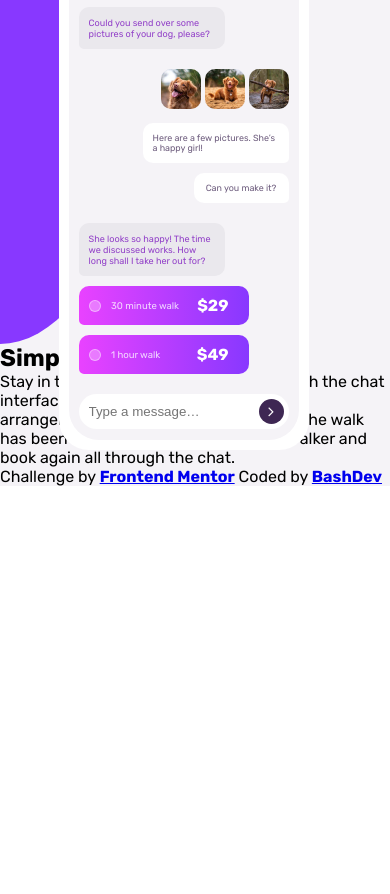
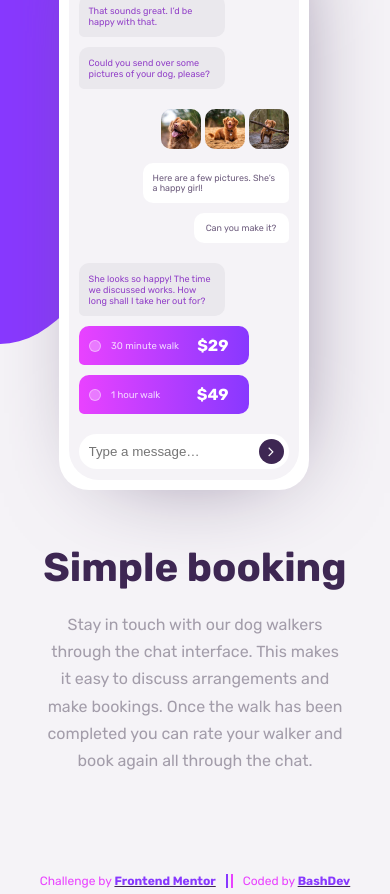
Before and after one commit to Abdulraheembashir043/chat-app-css-illustration, a plain HTML site: page index.html in a window 390 px wide. Shown: the part 206-1100 px from the top of the page. Before the commit the page ends 844 px from the top, so only its background shows below. Drawn offline with Linux system fonts and the light colour scheme.

Commit message:
final code for mobile view

```diff
--- a/index.html
+++ b/index.html
@@ -78,10 +78,10 @@
         your walker and book again all through the chat.</p>
     </section>
 
-    <div class="profile">
+    <footer>
       <span id="fspan">Challenge by <a href="https://www.frontendmentor.io?ref=challenge" target="_blank"><strong>Frontend Mentor</strong></a></span>
       <span id="sspan">Coded by <a href="https://github.com/abdulraheembashir043"><strong>BashDev</strong></a></span>
-    </div>
+    </footer>
 
   </div> <!-- End of wrapper -->
 </body>
--- a/styles/style.scss
+++ b/styles/style.scss
@@ -1,3 +1,4 @@
+// ########## Default ##########
 * {
   margin: 0;
   padding: 0;
@@ -5,6 +6,7 @@
 body {
   box-sizing: border-box;
   font-family: 'Rubik', sans-serif;
+  background: hsl(270, 20%, 96%);
 }
 header, section, main, footer {
   display: block;
@@ -12,7 +14,6 @@ header, section, main, footer {
 
 // ########## Mobile View ##########
 .wrapper {
-  background: hsl(270, 20%, 96%);
   position: relative;
 
   .bg {
@@ -29,15 +30,14 @@ header, section, main, footer {
     position: absolute;
     top: 10%;
     left: 15%;
-    // border: 1px solid red;
     width: 250px;
     padding: 10px;
     border-radius: 30px;
     box-sizing: border-box;
+    box-shadow: 10px 10px 100px -40px hsl(271, 15%, 43%);;
 
     .app-inner {
       background: hsl(270, 20%, 96%);
-      // border: 1px solid blue;
       border-radius: 30px;
       padding-bottom: 1px;
 
@@ -127,6 +127,7 @@ header, section, main, footer {
             width: 40px;
             border-radius: 10px;
           }
+
         }
 
         .second-right, .third-right {
@@ -150,6 +151,7 @@ header, section, main, footer {
           p {
             text-align: center;
           }
+
         }
 
         .fourth-left, .fifth-left {
@@ -171,7 +173,6 @@ header, section, main, footer {
             border-radius: 50%;
           }
 
-
           p {
 
             &:nth-of-type(1) {
@@ -183,7 +184,9 @@ header, section, main, footer {
             &:nth-of-type(2) {
               font-weight: bold;
             }
+
           }
+
         }
 
         .fourth-left {
@@ -196,6 +199,7 @@ header, section, main, footer {
 
           input {
             background: hsl(0, 0%, 100%);
+            color: hsl(206, 6%, 79%);
             width: 100%;
             padding: 10px;
             border: 0;
@@ -217,10 +221,64 @@ header, section, main, footer {
               color: hsl(0, 0%, 100%);
               margin-top: 4px;
             }
+
           }
+
         }
 
       } // End of main
+
+    } // End of .app-inner
+
+  } // End of .app
+
+  section {
+    margin: 200px 0 0;
+    text-align: center;
+
+    h1 {
+      color: hsl(271, 36%, 24%);
+      font-size: 2.5em;
+      font-weight: bold;
+      margin-bottom: 20px;
     }
-  }
+
+    p {
+      color: hsl(270, 7%, 64%);
+      line-height: 1.7;
+      width: 300px;
+      margin: 0 auto;
+    }
+
+  } // End of section
+
+  footer {
+    font-size: .75em;
+    margin: 100px 0 10px;
+    text-align: center;
+    color: hsl(293, 100%, 63%);
+
+    #fspan {
+      padding-right: 10px;
+      border-right: 2px solid hsl(264, 100%, 61%);
+    }
+
+    #sspan {
+      padding-left: 10px;
+      border-left: 2px solid hsl(293, 100%, 63%);
+    }
+
+    a {
+      color: hsl(264, 100%, 61%);
+      text-decoration: underline;
+      text-decoration-color: hsl(271, 36%, 24%);
+
+      &:hover {
+        text-decoration: none;
+      }
+
+    }
+
+  } // End of footer
+
 } // End of .wrapper
```
Also changed, not shown: styles/style.css, 1 other file.
